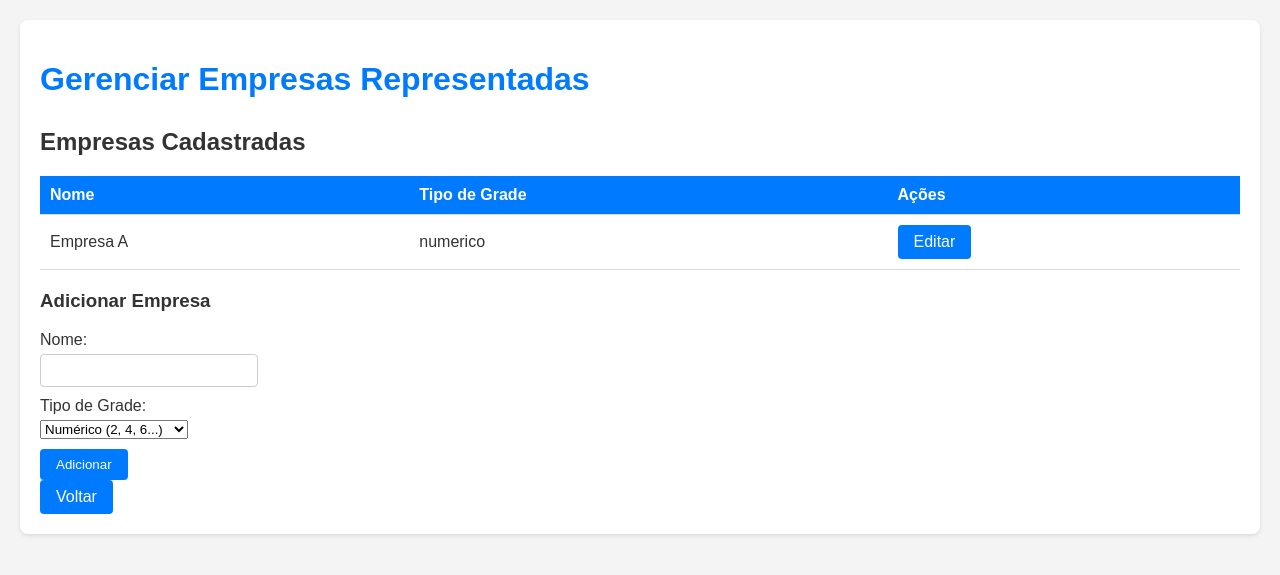
After one commit to weslleycarlos/sistema-representacao, a Flask app: page /gerenciar_empresas in a window 1280 px wide. The commit adds this page. Shown: the top 575 px of the page. Run offline with Flask 3, Linux system fonts and the light colour scheme.

Commit message:
Implementado busca automática de itens e tela de gerenciamento de empresas

```diff
--- a/dados/empresa1.json
+++ b/dados/empresa1.json
@@ -1,4 +1,12 @@
 {
-    "1018A": {"descritivo": "KIT ESSENCIAL TRADICIONAL", "valor": 129.49},
-    "1052": {"descritivo": "KIT CONFORT COM LATERAIS TRADICIONAIS", "valor": 237.49}
+    "1018A": {
+        "descritivo": "KIT ESSENCIAL TRADICIONAL",
+        "valor": 129.49,
+        "tamanhos": ["2", "4", "6"]
+    },
+    "1052": {
+        "descritivo": "KIT CONFORT COM LATERAIS TRADICIONAIS",
+        "valor": 237.49,
+        "tamanhos": ["2", "4", "6"]
+    }
 }
--- a/empresas.py
+++ b/empresas.py
@@ -3,7 +3,7 @@ import json
 class Empresa:
     def __init__(self, nome, tipo_grade):
         self.nome = nome
-        self.tipo_grade = tipo_grade
+        self.tipo_grade = tipo_grade  # "numerico" ou "alfabetico"
         self.catalogo = {}
 
     def carregar_catalogo(self, arquivo):
@@ -11,4 +11,4 @@ class Empresa:
             self.catalogo = json.load(f)
 
     def get_item(self, codigo):
-        return self.catalogo.get(codigo)
+        return self.catalogo.get(codigo, None)
--- a/main.py
+++ b/main.py
@@ -1,4 +1,4 @@
-from flask import Flask, render_template, request, redirect, url_for
+from flask import Flask, render_template, request, redirect, url_for, jsonify
 from empresas import Empresa
 from pedidos import Pedido
 import requests
@@ -10,49 +10,49 @@ empresa1 = Empresa("Empresa A", "numerico")
 empresa1.carregar_catalogo("dados/empresa1.json")
 empresas = {"Empresa A": empresa1}
 
-# Função para consultar CNPJ
 def consultar_cnpj(cnpj):
     url = f"https://www.receitaws.com.br/v1/cnpj/{cnpj.replace('.', '').replace('/', '').replace('-', '')}"
     try:
         response = requests.get(url, timeout=5)
         if response.status_code == 200:
             dados = response.json()
-            dados['cnpj'] = cnpj  # Preserva o CNPJ digitado
+            dados['cnpj'] = cnpj
             return dados
-        else:
-            return {"erro": "CNPJ não encontrado ou limite excedido"}
+        return {"erro": "CNPJ não encontrado ou limite excedido"}
     except Exception as e:
         return {"erro": str(e)}
 
-# Rota inicial
 @app.route('/', methods=['GET'])
 def index():
     return render_template('index.html', empresas=empresas.keys(), dados_loja=None)
 
-# Rota para consultar CNPJ
 @app.route('/consultar_cnpj', methods=['POST'])
 def consultar_cnpj_route():
     cnpj = request.form['cnpj']
     dados_loja = consultar_cnpj(cnpj)
     return render_template('index.html', empresas=empresas.keys(), dados_loja=dados_loja, request=request)
 
-# Rota para exibir e gerenciar o pedido
 @app.route('/pedido', methods=['GET', 'POST'])
 def pedido():
     if request.method == 'POST' and 'empresa' in request.form:
-        # Criar novo pedido a partir do formulário da página inicial
         empresa_nome = request.form['empresa']
         cnpj = request.form['cnpj']
         razao_social = request.form['razao']
         pedido_atual = Pedido(empresas[empresa_nome], razao_social, cnpj)
-        app.config['PEDIDO_ATUAL'] = pedido_atual  # Armazenar temporariamente
+        app.config['PEDIDO_ATUAL'] = pedido_atual
     else:
-        # Recuperar pedido atual ou criar um padrão se não existir
         pedido_atual = app.config.get('PEDIDO_ATUAL', Pedido(empresas["Empresa A"], "Cliente Padrão", "00.000.000/0000-00"))
-
     return render_template('pedido.html', pedido=pedido_atual)
 
-# Rota para adicionar item
+@app.route('/buscar_item/<empresa_nome>/<codigo>', methods=['GET'])
+def buscar_item(empresa_nome, codigo):
+    empresa = empresas.get(empresa_nome)
+    if empresa:
+        item = empresa.get_item(codigo)
+        if item:
+            return jsonify(item)
+    return jsonify({"erro": "Item não encontrado"}), 404
+
 @app.route('/adicionar_item', methods=['POST'])
 def adicionar_item():
     pedido_atual = app.config.get('PEDIDO_ATUAL')
@@ -60,11 +60,11 @@ def adicionar_item():
         codigo = request.form['codigo']
         item = pedido_atual.empresa.get_item(codigo)
         if item:
-            qtd = int(request.form.get('qtd', 0))
-            pedido_atual.adicionar_item(codigo, {"unico": qtd})  # Exemplo simples com quantidade única
+            # Criar dicionário de quantidades com base nos tamanhos disponíveis
+            quantidades = {tam: int(request.form.get(f"qtd_{tam}", 0)) for tam in item["tamanhos"]}
+            pedido_atual.adicionar_item(codigo, quantidades)
     return redirect(url_for('pedido'))
 
-# Rota para remover item
 @app.route('/remover_item/<int:index>')
 def remover_item(index):
     pedido_atual = app.config.get('PEDIDO_ATUAL')
@@ -72,5 +72,15 @@ def remover_item(index):
         pedido_atual.itens.pop(index)
     return redirect(url_for('pedido'))
 
+@app.route('/gerenciar_empresas', methods=['GET', 'POST'])
+def gerenciar_empresas():
+    if request.method == 'POST':
+        nome = request.form['nome']
+        tipo_grade = request.form['tipo_grade']
+        nova_empresa = Empresa(nome, tipo_grade)
+        empresas[nome] = nova_empresa
+        # Aqui você pode adicionar lógica para salvar o catálogo em um arquivo JSON
+    return render_template('gerenciar_empresas.html', empresas=empresas)
+
 if __name__ == "__main__":
     app.run(debug=True)
--- a/pedidos.py
+++ b/pedidos.py
@@ -8,9 +8,11 @@ class Pedido:
     def adicionar_item(self, codigo, quantidades):
         item = self.empresa.get_item(codigo)
         if item:
+            total = sum(quantidades.values()) * item["valor"]
             self.itens.append({
                 "codigo": codigo,
                 "descritivo": item["descritivo"],
                 "valor_unit": item["valor"],
-                "quantidades": quantidades
+                "quantidades": quantidades,
+                "total": total
             })
--- /dev/null
+++ b/templates/gerenciar_empresas.html
@@ -0,0 +1,47 @@
+<!DOCTYPE html>
+<html lang="pt-BR">
+<head>
+    <meta charset="UTF-8">
+    <title>Gerenciar Empresas</title>
+    <link rel="stylesheet" href="{{ url_for('static', filename='style.css') }}">
+</head>
+<body>
+    <div class="container">
+        <h1>Gerenciar Empresas Representadas</h1>
+        <h2>Empresas Cadastradas</h2>
+        <table class="pedido-table">
+            <thead>
+                <tr>
+                    <th>Nome</th>
+                    <th>Tipo de Grade</th>
+                    <th>Ações</th>
+                </tr>
+            </thead>
+            <tbody>
+                {% for nome, empresa in empresas.items() %}
+                <tr>
+                    <td>{{ nome }}</td>
+                    <td>{{ empresa.tipo_grade }}</td>
+                    <td>
+                        <a href="#" class="btn btn-primary">Editar</a> <!-- Futura implementação -->
+                    </td>
+                </tr>
+                {% endfor %}
+            </tbody>
+        </table>
+
+        <form method="POST" class="add-item-form">
+            <h3>Adicionar Empresa</h3>
+            <label for="nome">Nome:</label>
+            <input type="text" name="nome" id="nome"><br>
+            <label for="tipo_grade">Tipo de Grade:</label>
+            <select name="tipo_grade" id="tipo_grade">
+                <option value="numerico">Numérico (2, 4, 6...)</option>
+                <option value="alfabetico">Alfabético (P, M, G...)</option>
+            </select><br>
+            <input type="submit" value="Adicionar" class="btn btn-primary">
+        </form>
+        <a href="/" class="btn btn-primary">Voltar</a>
+    </div>
+</body>
+</html>
--- a/templates/index.html
+++ b/templates/index.html
@@ -35,7 +35,9 @@
             <input type="hidden" name="cnpj" value="{{ dados_loja.cnpj if dados_loja and 'cnpj' in dados_loja else request.form['cnpj'] if request.form else '' }}">
             <input type="hidden" name="razao" value="{{ dados_loja.nome if dados_loja and 'nome' in dados_loja else request.form['razao'] if request.form else '' }}">
             <input type="submit" value="Iniciar Pedido" class="btn btn-primary">
+
         </form>
+        <a href="/gerenciar_empresas" class="btn btn-primary">Gerenciar Empresas</a>
     </div>
 </body>
 </html>
```
Also changed, not shown: templates/pedido.html (+40 -6 lines).
